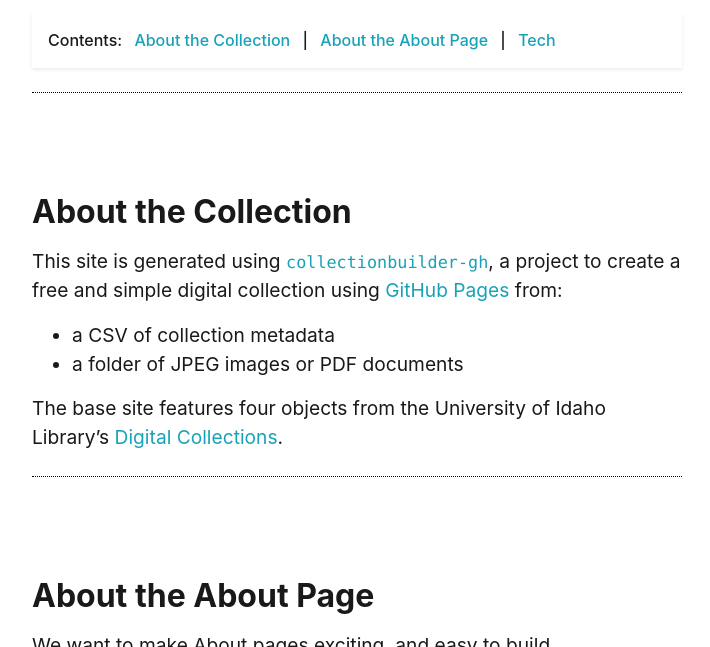
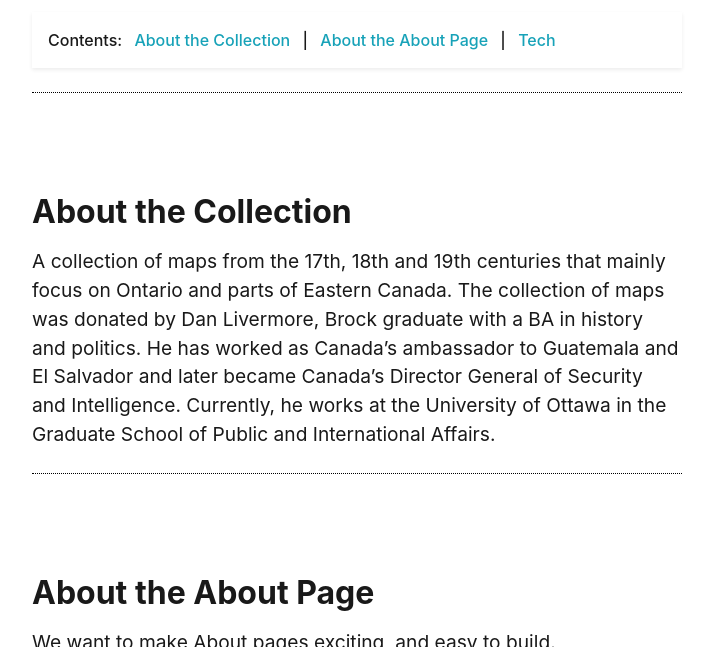
Before and after one commit to chantalcameron/Daniel-Livermore-Map-and-Print-Collection, a Jekyll site: the page built from pages/about.md, in a window 1280 px wide and 900 px high, cut to the strip 253-900 px from the top of the window. Shown: the whole strip, without its empty margins (283-993 px from the left). Built offline with Jekyll 4.4.1, drawn with Linux system fonts in a browser that asks for light colours.

Commit message:
Update about.md

```diff
--- a/pages/about.md
+++ b/pages/about.md
@@ -14,12 +14,7 @@ credits: true
 
 ## About the Collection
 
-This site is generated using [`collectionbuilder-gh`](https://collectionbuilding.github.io/gh/), a project to create a free and simple digital collection using [GitHub Pages](https://pages.github.com/) from:
-
-- a CSV of collection metadata
-- a folder of JPEG images or PDF documents
-
-The base site features four objects from the University of Idaho Library's [Digital Collections](https://www.lib.uidaho.edu/digital).
+A collection of maps from the 17th, 18th and 19th centuries that mainly focus on Ontario and parts of Eastern Canada. The collection of maps was donated by Dan Livermore, Brock graduate with a BA in history and politics. He has worked as Canada’s ambassador to Guatemala and El Salvador and later became Canada’s Director General of Security and Intelligence. Currently, he works at the University of Ottawa in the Graduate School of Public and International Affairs.
 
 <!-- IMPORTANT!!! DELETE this comment and the include below when you are finished editing this page for your collection. The include below introduces about page features. They will show up on your collection's about page until you delete it.  -->
 {% include cb/about_the_about.md %}
```
